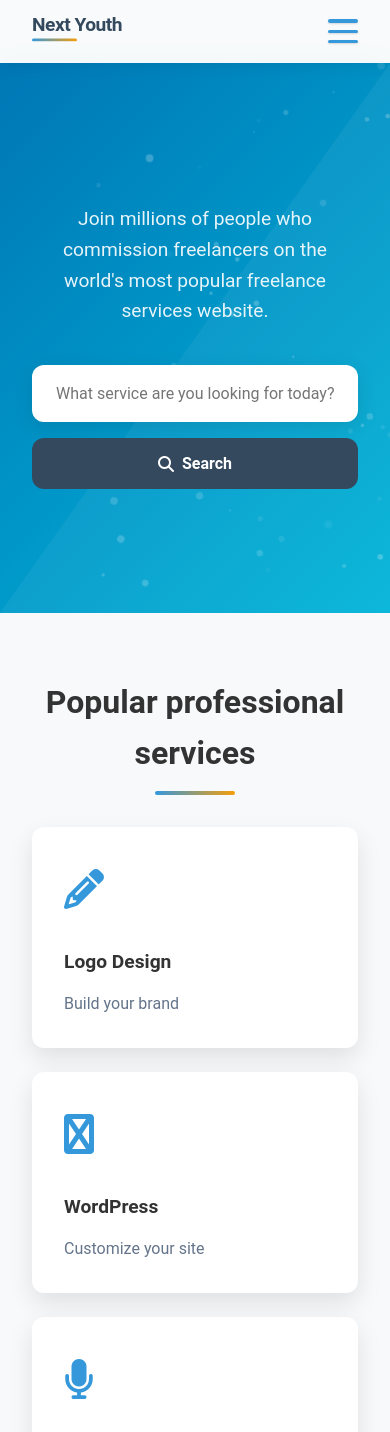
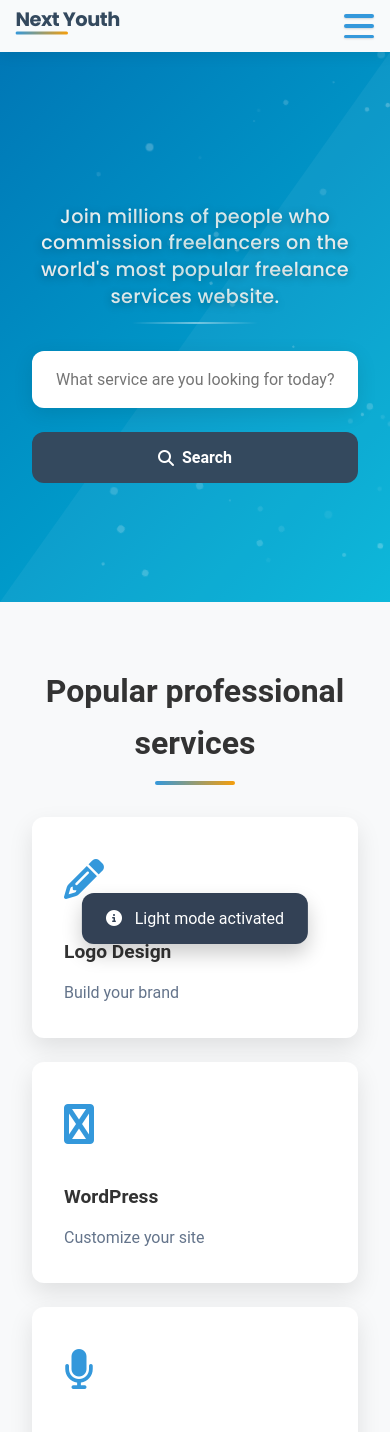
Before and after one commit to ahanafabid01/Next-Youth, a React (Create React App) app in the folder client/: page / in a window 390 px wide. Shown: the top 1432 px of the page. Built offline with nearby package versions, Linux system fonts and the light colour scheme.

Commit message:
UI Fixed with mail

```diff
--- a/client/src/Homepage.css
+++ b/client/src/Homepage.css
@@ -94,6 +94,16 @@ header {
   display: flex;
   align-items: center;
   justify-content: space-between;
+}
+
+@media (max-width: 576px) {
+  .header-container {
+    padding: 0.8rem 1rem;
+  }
+
+  .logo {
+    font-size: 1.5rem;
+  }
 }
 
 .logo {
@@ -246,6 +256,8 @@ header {
   z-index: 1050;
   padding: 6rem 2rem 2rem;
   overflow-y: auto;
+  -webkit-overflow-scrolling: touch; /* Better scroll on iOS */
+  overscroll-behavior: contain; /* Prevent scroll chaining */
 }
 
 .dark-mode .mobile-menu {
@@ -367,6 +379,15 @@ header {
   color: var(--light-text);
 }
 
+.theme-toggle i {
+  font-size: 1.1rem;
+  transition: transform 0.3s ease;
+}
+
+.theme-toggle:hover i {
+  transform: rotate(30deg);
+}
+
 .theme-toggle:hover {
   background-color: rgba(0, 0, 0, 0.05);
 }
@@ -418,6 +439,25 @@ header {
   line-height: 1.2;
 }
 
+@media (max-width: 576px) {
+  .hero h1 {
+    font-size: 2.2rem;
+    line-height: 1.3;
+  }
+
+  .hero p {
+    font-size: 1rem;
+  }
+
+  .section-title {
+    font-size: 1.8rem;
+  }
+
+  .footer-container {
+    grid-template-columns: repeat(auto-fill, minmax(150px, 1fr));
+  }
+}
+
 .hero p {
   font-size: 1.2rem;
   margin-bottom: 2rem;
@@ -425,6 +465,37 @@ header {
   max-width: 600px;
   margin-left: auto;
   margin-right: auto;
+}
+
+.hero p.float {
+  font-size: 1.2rem;
+  margin-bottom: 2rem;
+  color: rgba(255, 255, 255, 0.95);
+  max-width: 700px;
+  margin-left: auto;
+  margin-right: auto;
+  font-weight: 500;
+  letter-spacing: 0.3px;
+  text-shadow: 0 2px 10px rgba(0, 0, 0, 0.3);
+  position: relative;
+  background: linear-gradient(90deg, #ffffff, #e0f7fa, #ffffff);
+  -webkit-background-clip: text;
+  background-clip: text;
+  color: transparent;
+  animation: gradient-shift 8s ease infinite;
+  padding: 0.5rem;
+}
+
+.hero p.float::after {
+  content: '';
+  position: absolute;
+  bottom: -5px;
+  left: 50%;
+  transform: translateX(-50%);
+  width: 0;
+  height: 2px;
+  background: linear-gradient(90deg, transparent, rgba(255, 255, 255, 0.8), transparent);
+  animation: underline-expand 3s ease-in-out infinite;
 }
 
 /* Hero Particles */
@@ -471,6 +542,18 @@ header {
   font-size: 1rem;
   box-shadow: 0 5px 20px rgba(0, 0, 0, 0.1);
   width: 100%;
+}
+
+@media (max-width: 639px) {
+  .search-bar input {
+    border-radius: var(--border-radius);
+    margin-bottom: 0.5rem;
+  }
+
+  .search-button {
+    border-radius: var(--border-radius);
+    width: 100%;
+  }
 }
 
 .search-button {
@@ -538,8 +621,39 @@ header {
 
 .category-grid {
   display: grid;
-  grid-template-columns: repeat(auto-fill, minmax(250px, 1fr));
+  grid-template-columns: repeat(1, 1fr);
   gap: 1.5rem;
+}
+
+@media (max-width: 400px) {
+  .category-grid {
+    grid-template-columns: 1fr;
+  }
+}
+
+/* Responsive grid adjustments */
+@media (min-width: 576px) {
+  .category-grid {
+    grid-template-columns: repeat(2, 1fr);
+  }
+}
+
+@media (min-width: 768px) {
+  .category-grid {
+    grid-template-columns: repeat(3, 1fr);
+  }
+}
+
+@media (min-width: 992px) {
+  .category-grid {
+    grid-template-columns: repeat(4, 1fr);
+  }
+}
+
+@media (min-width: 1200px) {
+  .category-grid {
+    grid-template-columns: repeat(5, 1fr);
+  }
 }
 
 .category-card {
@@ -632,6 +746,17 @@ header {
   display: grid;
   grid-template-columns: repeat(auto-fill, minmax(300px, 1fr));
   gap: 2rem;
+}
+
+@media (max-width: 768px) {
+  .service-card {
+    transform: none !important; /* Prevent transform on mobile */
+  }
+
+  .services-grid {
+    grid-template-columns: repeat(auto-fill, minmax(250px, 1fr));
+    gap: 1.5rem;
+  }
 }
 
 .service-card {
@@ -845,7 +970,7 @@ footer {
   transform: translateX(-50%);
   background-color: #334155;
   color: white;
-  padding: 1rem 2rem;
+  padding: 0.8rem 1.5rem;
   border-radius: var(--border-radius);
   display: flex;
   align-items: center;
@@ -853,14 +978,23 @@ footer {
   z-index: 2000;
   box-shadow: 0 10px 20px rgba(0, 0, 0, 0.2);
   transition: bottom 0.3s ease-in-out;
+  max-width: 90%;
+  width: auto;
+  white-space: nowrap;
+}
+
+.dark-mode .toast {
+  background-color: #475569;
 }
 
 .toast.show {
-  bottom: 30px;
+  bottom: 20px;
+  display: none; /* Initially hidden */
 }
 
-.toast i {
-  color: var(--primary-color);
+body.dark-mode .toast.show,
+body:not(.dark-mode) .toast.show {
+  display: block; /* Show only when mode changes */
 }
 
 /* Custom Cursor - DISABLED */
@@ -910,14 +1044,36 @@ footer {
 
 .float {
   animation: float-animation 3s ease-in-out infinite;
+  font-family: 'Poppins', var(--font-main);
+}
+
+@media (max-width: 576px) {
+  .float {
+    font-size: 0.95rem;
+    line-height: 1.4;
+  }
+}
+
+@media (min-width: 577px) and (max-width: 768px) {
+  .float {
+    font-size: 1.1rem;
+    line-height: 1.5;
+  }
+}
+
+@media (min-width: 769px) {
+  .float {
+    font-size: 1.2rem;
+    line-height: 1.6;
+  }
 }
 
 @keyframes float-animation {
   0%, 100% {
-    transform: translateY(0);
+    transform: translateY(0) scale(1);
   }
   50% {
-    transform: translateY(-10px);
+    transform: translateY(-10px) scale(1.02);
   }
 }
 
@@ -976,6 +1132,26 @@ footer {
   }
 }
 
+@keyframes gradient-shift {
+  0%, 100% {
+    background-position: 0% 50%;
+  }
+  50% {
+    background-position: 100% 50%;
+  }
+}
+
+@keyframes underline-expand {
+  0%, 100% {
+    width: 0;
+    opacity: 0;
+  }
+  50% {
+    width: 70%;
+    opacity: 1;
+  }
+}
+
 /* Media Queries */
 @media (min-width: 640px) {
   .hero h1 {
@@ -999,6 +1175,40 @@ footer {
   .category-card h3 {
     font-size: 1.3rem;
   }
+
+  .hero p.float {
+    font-size: 1.4rem;
+    line-height: 1.6;
+    font-weight: 500;
+  }
+}
+
+@media (min-width: 768px) and (max-width: 1023px) {
+  .header-container {
+    padding: 1rem 1.5rem;
+  }
+
+  .category-grid {
+    grid-template-columns: repeat(3, 1fr);
+    gap: 1.2rem;
+  }
+
+  .services-grid {
+    grid-template-columns: repeat(2, 1fr);
+    gap: 1.5rem;
+  }
+
+  .footer-container {
+    grid-template-columns: repeat(2, 1fr);
+    gap: 2.5rem;
+  }
+
+  /* Prevent horizontal overflow */
+  .homepage-container {
+    width: 100%;
+    max-width: 100vw;
+    overflow-x: hidden;
+  }
 }
 
 @media (min-width: 1024px) {
@@ -1009,4 +1219,11 @@ footer {
   .hero {
     padding: 8rem 2rem;
   }
+
+  .hero p.float {
+    font-size: 1.6rem;
+    line-height: 1.7;
+    max-width: 800px;
+    margin-bottom: 3rem;
+  }
 }
--- a/client/src/Homepage.js
+++ b/client/src/Homepage.js
@@ -99,8 +99,11 @@ const Homepage = () => {
     return () => observer.disconnect();
   }, []);
 
-  // Add parallax effect to service cards
+  // Add parallax effect to service cards - Only on desktop devices
   useEffect(() => {
+    const isMobile = window.matchMedia('(max-width: 768px)').matches;
+    if (isMobile) return; // Skip parallax effect on mobile
+
     const handleMouseMove = (e) => {
       document.querySelectorAll('.service-card').forEach(card => {
         const rect = card.getBoundingClientRect();
@@ -201,7 +204,7 @@ const Homepage = () => {
 
       // Remove ripple after animation
       setTimeout(() => {
-        if (circle.parentNode) {
+        if (circle && circle.parentNode) {
           circle.parentNode.removeChild(circle);
         }
       }, 600);
@@ -237,7 +240,24 @@ const Homepage = () => {
   };
 
   const toggleMenu = () => setIsMenuOpen(!isMenuOpen);
-  const handleMenuClick = () => setIsMenuOpen(false);
+
+  // Improved menu handling
+  const handleMenuClick = () => {
+    // Small delay to ensure the click registers before closing menu
+    setTimeout(() => setIsMenuOpen(false), 150);
+  };
+
+  // Fix for missing toast body click handling
+  useEffect(() => {
+    const handleBodyScroll = () => {
+      document.body.style.overflow = isMenuOpen ? 'hidden' : '';
+    };
+
+    handleBodyScroll();
+    return () => {
+      document.body.style.overflow = '';
+    };
+  }, [isMenuOpen]);
 
   return (
     <div className={`homepage-container ${isDarkMode ? 'dark-mode' : ''}`}>
@@ -291,17 +311,20 @@ const Homepage = () => {
           className={`mobile-menu ${isMenuOpen ? 'open' : ''}`}
           aria-hidden={!isMenuOpen}
         >
-          <ul onClick={handleMenuClick}>
-            <li className="nav-fade-in"><a href="#"><i className="fas fa-briefcase"></i>Business Solutions</a></li>
-            <li className="nav-fade-in"><a href="#"><i className="fas fa-compass"></i>Explore</a></li>
-            <li className="nav-fade-in"><a href="#"><i className="fas fa-globe"></i>English</a></li>
-            <li className="nav-fade-in"><a href="#"><i className="fas fa-store"></i>Become a Seller</a></li>
-            <li className="nav-fade-in"><Link to="/login" className="login"><i className="fas fa-sign-in-alt"></i>Log In</Link></li>
-            <li className="nav-fade-in"><Link to="/register" className="signup"><i className="fas fa-user-plus"></i>Sign Up</Link></li>
+          <ul>
+            <li className="nav-fade-in"><a href="#" onClick={handleMenuClick}><i className="fas fa-briefcase"></i>Business Solutions</a></li>
+            <li className="nav-fade-in"><a href="#" onClick={handleMenuClick}><i className="fas fa-compass"></i>Explore</a></li>
+            <li className="nav-fade-in"><a href="#" onClick={handleMenuClick}><i className="fas fa-globe"></i>English</a></li>
+            <li className="nav-fade-in"><a href="#" onClick={handleMenuClick}><i className="fas fa-store"></i>Become a Seller</a></li>
+            <li className="nav-fade-in"><Link to="/login" className="login" onClick={handleMenuClick}><i className="fas fa-sign-in-alt"></i>Log In</Link></li>
+            <li className="nav-fade-in"><Link to="/register" className="signup" onClick={handleMenuClick}><i className="fas fa-user-plus"></i>Sign Up</Link></li>
             <li className="nav-fade-in">
               <button
                 className="theme-toggle"
-                onClick={() => setIsDarkMode(!isDarkMode)}
+                onClick={() => {
+                  setIsDarkMode(!isDarkMode);
+                  handleMenuClick();
+                }}
               >
                 <i className={`fas ${isDarkMode ? 'fa-sun' : 'fa-moon'}`}></i>
                 {isDarkMode ? ' Light Mode' : ' Dark Mode'}
@@ -372,8 +395,6 @@ const Homepage = () => {
                     </div>
                   </div>
                   <h3 className="service-title">Professional {['Logo Design', 'Website Development', 'Voice Over', 'Video Editing'][item-1]}</h3>
-
-
                   <div className="price">From ${[20, 50, 10, 35][item-1]}</div>
                 </div>
               </div>
@@ -420,15 +441,19 @@ const Homepage = () => {
         <div className="copyright">
           <span>© 2025 Next-Youth Marketplace</span>
           <div className="social-icons">
-            <a href="https://facebook.com"><i className="fab fa-facebook"></i></a>
-            <a href="https://twitter.com"><i className="fab fa-twitter"></i></a>
-            <a href="https://instagram.com"><i className="fab fa-instagram"></i></a>
-            <a href="https://linkedin.com"><i className="fab fa-linkedin"></i></a>
+            <a href="https://facebook.com" aria-label="Facebook"><i className="fab fa-facebook"></i></a>
+            <a href="https://twitter.com" aria-label="Twitter"><i className="fab fa-twitter"></i></a>
+            <a href="https://instagram.com" aria-label="Instagram"><i className="fab fa-instagram"></i></a>
+            <a href="https://linkedin.com" aria-label="LinkedIn"><i className="fab fa-linkedin"></i></a>
           </div>
         </div>
       </footer>
 
-
+      {/* Toast Notification Component */}
+      <div className={`toast ${showToast ? 'show' : ''}`}>
+        <i className="fas fa-info-circle"></i>
+        <span>{toastMessage}</span>
+      </div>
     </div>
   );
 };
```
